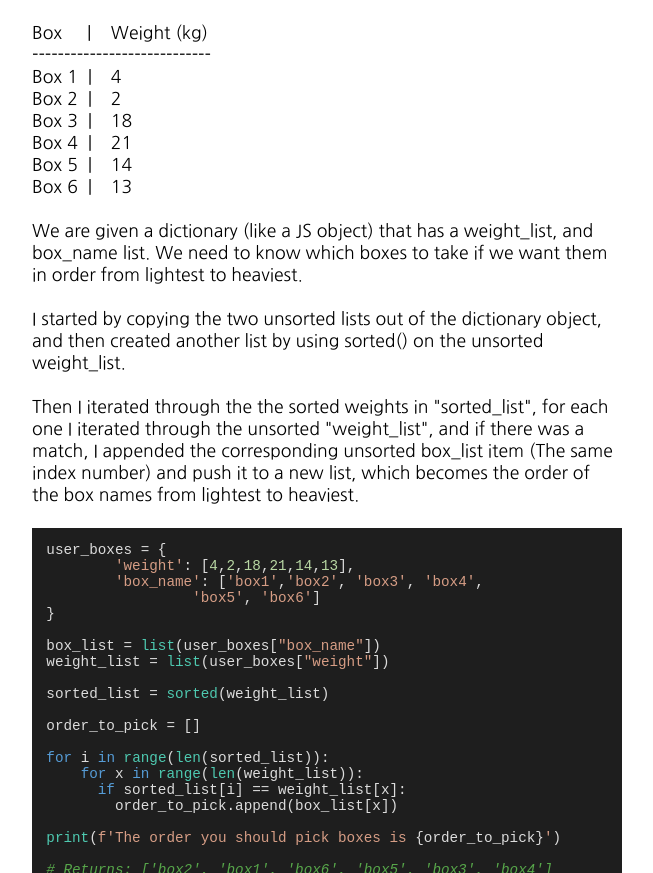
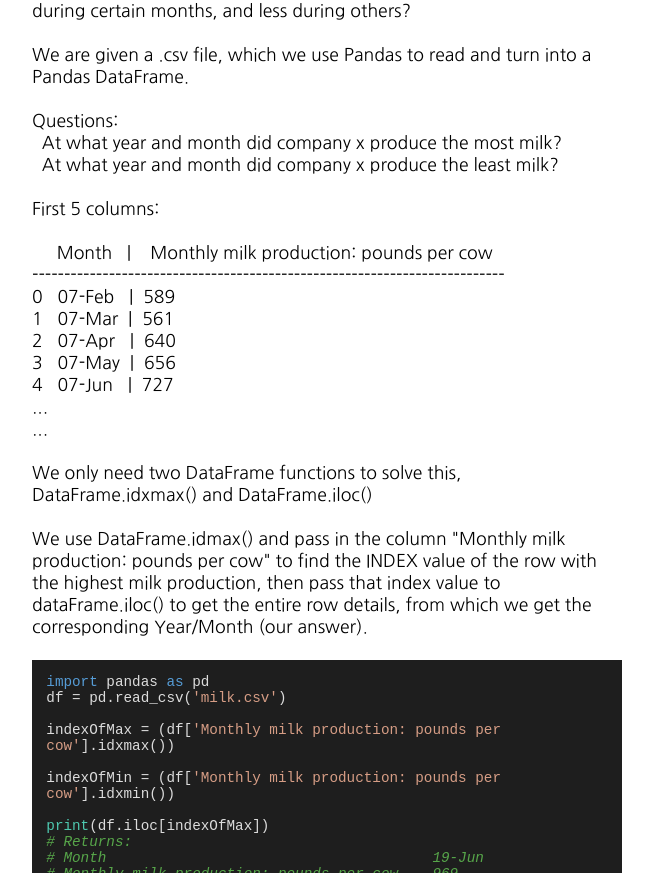
Before and after one commit to PaulB-H/lighthouse_challenge, a plain HTML site: page index.html in a window 1280 px wide. Shown: the part 276-1149 px from the top of the page, without its empty margins (313-966 px from the left). Drawn offline with nearby package versions, Linux system fonts and the light colour scheme; a script that the page names is missing.

Commit message:
Added challenge 8

```diff
--- a/index.html
+++ b/index.html
@@ -94,6 +94,59 @@
           </a>
         </div>
       </header>
+
+      <hr />
+
+      <!--Challenge 8 -->
+      <div class="challenge-div">
+        <h1>Challenge 8</h1>
+
+        <pre class="question-txt">
+Dot knows that there's a big cow farm just down the road where you can rent out a spotted friend for a few months. The thing is, they're not sure if this is the best time to do that. Do cows produce more milk during certain months, and less during others?
+
+We are given a .csv file, which we use Pandas to read and turn into a Pandas DataFrame.
+
+Questions:
+  At what year and month did company x produce the most milk?
+  At what year and month did company x produce the least milk?
+
+First 5 columns:
+
+     Month   |	Monthly milk production: pounds per cow
+--------------------------------------------------------------------------
+0   07-Feb   |  589
+1   07-Mar  |  561
+2   07-Apr   |  640
+3   07-May  |  656
+4   07-Jun   |  727
+...
+...
+
+We only need two DataFrame functions to solve this, DataFrame.idxmax() and DataFrame.iloc()
+
+We use DataFrame.idmax() and pass in the column "Monthly milk production: pounds per cow" to find the INDEX value of the row with the highest milk production, then pass that index value to dataFrame.iloc() to get the entire row details, from which we get the corresponding Year/Month (our answer).
+        </pre>
+        <pre><code class="python">import pandas as pd
+df = pd.read_csv('milk.csv')
+
+indexOfMax = (df['Monthly milk production: pounds per cow'].idxmax())
+
+indexOfMin = (df['Monthly milk production: pounds per cow'].idxmin())
+
+print(df.iloc[indexOfMax])
+# Returns:
+# Month                                      19-Jun
+# Monthly milk production: pounds per cow    969
+# Name: 148(index), dtype: object
+
+print(df.iloc[indexOfMin])
+# Returns:
+# Month                                      07-Dec
+# Monthly milk production: pounds per cow    553
+# Name: 10(index), dtype: object
+        </code></pre>
+      </div>
+      <!-- END Challenge 8 -->
 
       <hr />
 
```
